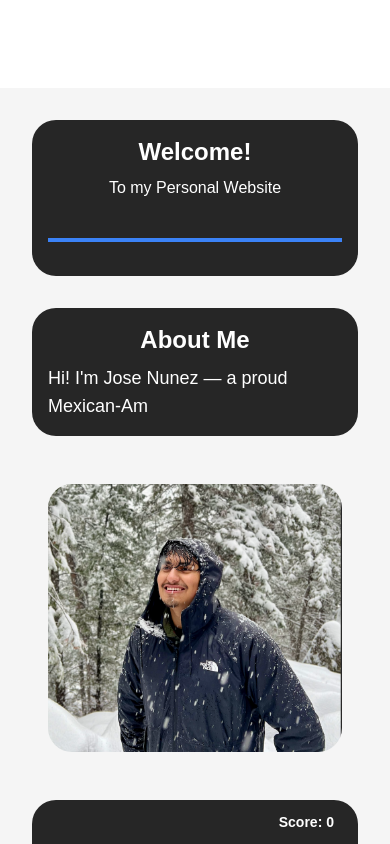
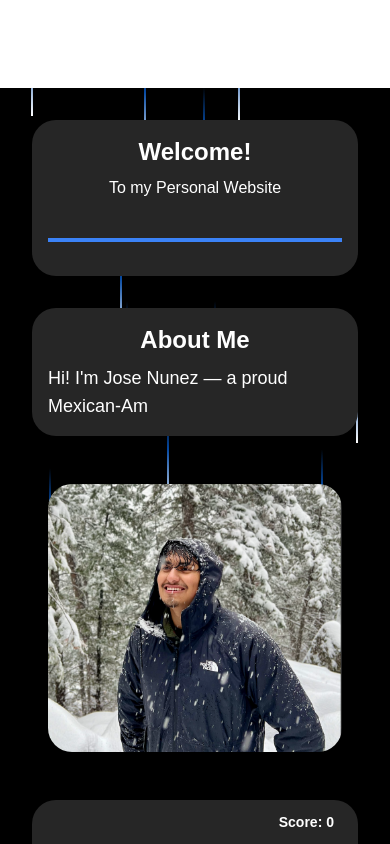
Before and after one commit to Josejose424/personal, a Next.js app: page / in a window 390 px wide. Shown: the top 844 px of the page. Built offline with nearby package versions, Linux system fonts and the light colour scheme; some icons are missing.

Commit message:
mobile bg

```diff
--- a/app/globals.css
+++ b/app/globals.css
@@ -242,3 +242,54 @@ ul li:nth-child(4) a::before {
 .project-card img {
   border-radius: 1.5rem;
 }
+/* Updated Bento Box Mobile Background for more frequent, random drops */
+.bento-bg {
+  position: absolute;
+  top: 0;
+  left: 0;
+  width: 100%;
+  height: 100%;
+  background-color: #000 !important; /* solid black background */
+  overflow: hidden;
+  pointer-events: none;
+  z-index: 0;
+}
+
+.bento-bg .lines {
+  position: absolute;
+  top: 0;
+  left: 0;
+  right: 0;
+  height: 100%;
+  width: 90vw;
+  margin: auto;
+  display: flex;
+  justify-content: space-between;
+}
+
+.bento-bg .line {
+  position: relative;
+  width: 2px; /* thicker for better visibility */
+  height: 100%;
+  overflow: hidden;
+}
+
+/* Use a CSS variable for animation delay so each line can drop at a different time */
+.bento-bg .line::after {
+  content: '';
+  display: block;
+  position: absolute;
+  height: 15vh;
+  width: 100%;
+  top: -50%;
+  left: 0;
+  background: linear-gradient(to bottom, rgba(255,255,255,0) 20%, #0549a2 50%, #fff 100%);
+  animation: drop 7s infinite;
+  animation-delay: var(--delay, 0s);
+  animation-timing-function: cubic-bezier(0.4, 0.26, 0, 0.97);
+}
+
+@keyframes drop {
+  0% { top: -50%; }
+  100% { top: 110%; }
+}
--- a/app/page.js
+++ b/app/page.js
@@ -1,4 +1,5 @@
 'use client';
+import { useRef, useState, useEffect } from 'react';
 import 'swiper/css';
 import 'swiper/css/navigation';
 import 'swiper/css/pagination';
@@ -7,7 +8,26 @@ import { Navigation, Pagination, Autoplay } from 'swiper/modules';
 import Typewriter from "./components/Typewriter";
 import FluidString from './components/FluidString';
 import MouseAvoidGame from './components/MouseAvoidGame';
-import { useRef } from 'react';
+
+function Lines() {
+  const [delays, setDelays] = useState([]);
+
+  useEffect(() => {
+    // Generate 60 random delay values between 0 and 3 seconds (formatted to 2 decimals)
+    const generatedDelays = Array.from({ length: 60 }, () =>
+      (Math.random() * 3).toFixed(2)
+    );
+    setDelays(generatedDelays);
+  }, []);
+
+  return (
+    <>
+      {delays.map((delay, i) => (
+        <div key={i} className="line" style={{ "--delay": `-${delay}s` }}></div>
+      ))}
+    </>
+  );
+}
 
 export default function Home() {
   const swiperRef = useRef(null);
@@ -78,11 +98,17 @@ export default function Home() {
         </div>
       </div>
 
+      {/* Mobile Layout (visible on small screens) */}
+      <div className="relative block flex flex-col md:hidden min-h-screen">
+        {/* Animated background overlay */}
+        <div className="bento-bg absolute inset-0 z-0">
+          <div className="lines">
+            <Lines />
+          </div>
+        </div>
 
-      {/* Mobile Layout (visible on small screens) */}
-        <div className="block flex flex-col md:hidden">
-          <div className="bg-neutral-100 p-4">
-
+        {/* Content with semi-transparent background */}
+        <div className="relative z-10 p-4 ">
           {/* Welcome */}
           <div className="block md:hidden p-4">
             <div className="bg-neutral-800 rounded-3xl text-white p-4 flex flex-col items-center justify-center">
@@ -118,7 +144,6 @@ export default function Home() {
             </div>
           </div>
 
-
           {/* Let's Connect Card for Mobile */}
           <div className="block md:hidden p-4">
             <div className="bg-neutral-800 rounded-3xl flex flex-col items-center justify-center text-white text-lg p-4">
@@ -147,12 +172,8 @@ export default function Home() {
               </ul>
             </div>
           </div>
-
         </div>
       </div>
-
-
-
 
       {/* Desktop / Normal Version */}
       <div className="hidden md:block bg-neutral-100 px-4 sm:px-8">
@@ -237,7 +258,6 @@ export default function Home() {
               <SwiperSlide>
                 <img src="/dsgslide14.png" alt="Project 1" className="w-full h-full object-cover" />
               </SwiperSlide>
-
             </Swiper>
             <div className="line absolute bottom-0 left-0 h-1 bg-white w-0 group-hover:w-full transition-all duration-500"></div>
           </div>
@@ -266,7 +286,6 @@ export default function Home() {
           </div>
         </div>
       </div>
-
 
       {/* About me section */}
       <h1 className="text-4xl font-bold flex items-center justify-center p-4 mt-8 mb-4 text-black"> About Me </h1>
```
Lines whose indentation alone changed are shown as unchanged.
